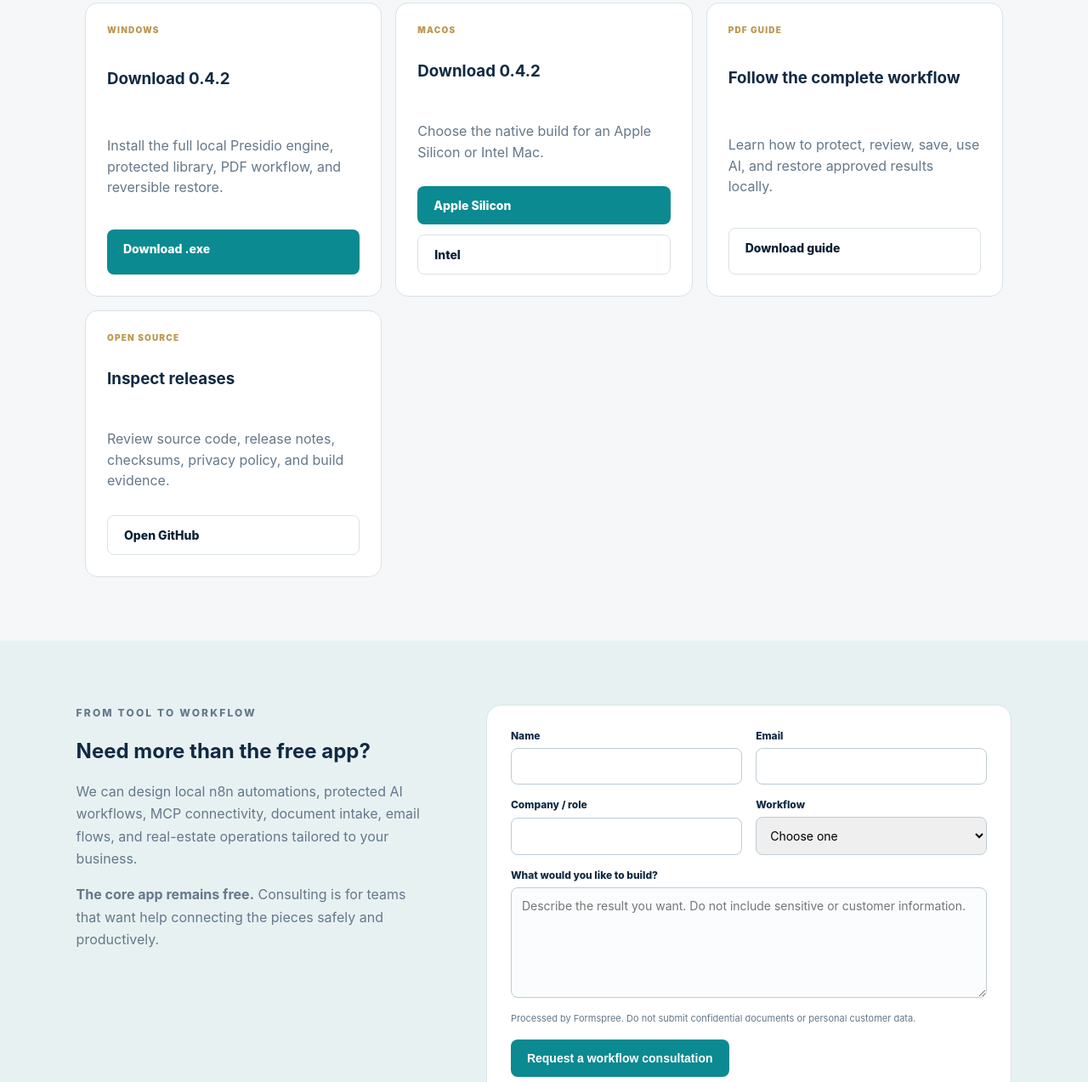
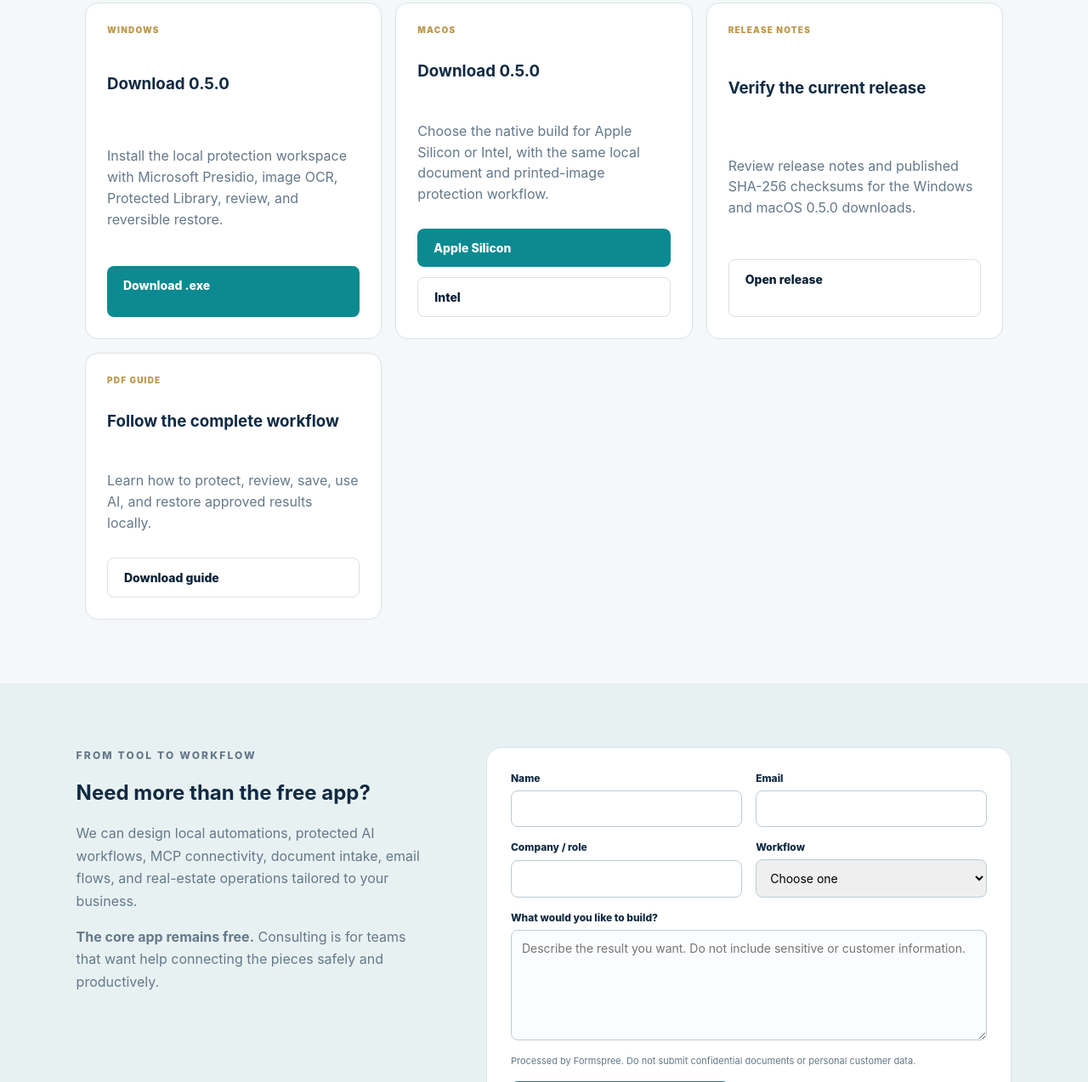
Before and after one commit to patpet21/ai-pm-lab-privacy-gate, a plain HTML site: page web-demo/thank-you.html in a window 1280 px wide. Shown: the part 793-2066 px from the top of the page at 85% size. Drawn offline with Linux system fonts and the light colour scheme.

Commit message:
Update thank-you downloads for PrivacyGate 0.5.0

```diff
--- a/web-demo/thank-you.html
+++ b/web-demo/thank-you.html
@@ -17,16 +17,16 @@
   <main>
     <section class="thanks-hero"><img src="assets/privacy-gate-icon.png" alt=""><p class="eyebrow">YOU'RE ON THE LIST</p><h1>Thank you.</h1><p>We’ll send useful Privacy Gate release news and workflow ideas—not customer data, noise, or daily sales emails.</p><div class="thanks-actions"><a class="button primary" href="index.html">Return to home</a><a class="button secondary" href="index.html#download">Download Privacy Gate</a></div></section>
     <section class="resource-section"><p class="eyebrow">KEEP MOVING</p><h2>Your Privacy Gate resources</h2><div class="resource-grid">
-      <article><span class="platform-status">WINDOWS</span><h3>Download 0.4.2</h3><p>Install the full local Presidio engine, protected library, PDF workflow, and reversible restore.</p><a class="button primary" href="https://github.com/patpet21/ai-pm-lab-privacy-gate-downloads/releases/download/v0.4.2/AI_PM_LAB_Privacy_Gate_Setup_0.4.2.exe">Download .exe</a></article>
-      <article><span class="platform-status">MACOS</span><h3>Download 0.4.2</h3><p>Choose the native build for an Apple Silicon or Intel Mac.</p><a class="button primary" href="https://github.com/patpet21/ai-pm-lab-privacy-gate-downloads/releases/download/v0.4.2/AI_PM_LAB_Privacy_Gate_0.4.2_Apple-Silicon.dmg">Apple Silicon</a> <a class="button secondary" href="https://github.com/patpet21/ai-pm-lab-privacy-gate-downloads/releases/download/v0.4.2/AI_PM_LAB_Privacy_Gate_0.4.2_Intel.dmg">Intel</a></article>
+      <article><span class="platform-status">WINDOWS</span><h3>Download 0.5.0</h3><p>Install the local protection workspace with Microsoft Presidio, image OCR, Protected Library, review, and reversible restore.</p><a class="button primary" href="https://github.com/patpet21/ai-pm-lab-privacy-gate-downloads/releases/download/v0.5.0/AI_PM_LAB_Privacy_Gate_Setup_0.5.0.exe">Download .exe</a></article>
+      <article><span class="platform-status">MACOS</span><h3>Download 0.5.0</h3><p>Choose the native build for Apple Silicon or Intel, with the same local document and printed-image protection workflow.</p><a class="button primary" href="https://github.com/patpet21/ai-pm-lab-privacy-gate-downloads/releases/download/v0.5.0/AI_PM_LAB_Privacy_Gate_0.5.0_Apple-Silicon.dmg">Apple Silicon</a> <a class="button secondary" href="https://github.com/patpet21/ai-pm-lab-privacy-gate-downloads/releases/download/v0.5.0/AI_PM_LAB_Privacy_Gate_0.5.0_Intel.dmg">Intel</a></article>
+      <article><span class="platform-status">RELEASE NOTES</span><h3>Verify the current release</h3><p>Review release notes and published SHA-256 checksums for the Windows and macOS 0.5.0 downloads.</p><a class="button secondary" href="https://github.com/patpet21/ai-pm-lab-privacy-gate-downloads/releases/tag/v0.5.0" target="_blank" rel="noopener noreferrer">Open release</a></article>
       <article><span class="platform-status">PDF GUIDE</span><h3>Follow the complete workflow</h3><p>Learn how to protect, review, save, use AI, and restore approved results locally.</p><a class="button secondary" href="https://drive.google.com/uc?export=download&amp;id=1ncGskJP2y1WKu7D0BIp1qXXeYp2SzE-c">Download guide</a></article>
-      <article><span class="platform-status">OPEN SOURCE</span><h3>Inspect releases</h3><p>Review source code, release notes, checksums, privacy policy, and build evidence.</p><a class="button secondary" href="https://github.com/patpet21/ai-pm-lab-privacy-gate" target="_blank" rel="noopener noreferrer">Open GitHub</a></article>
     </div></section>
-    <section class="consult-section" id="consult"><div><p class="eyebrow">FROM TOOL TO WORKFLOW</p><h2>Need more than the free app?</h2><p>We can design local n8n automations, protected AI workflows, MCP connectivity, document intake, email flows, and real-estate operations tailored to your business.</p><p><strong>The core app remains free.</strong> Consulting is for teams that want help connecting the pieces safely and productively.</p></div>
+    <section class="consult-section" id="consult"><div><p class="eyebrow">FROM TOOL TO WORKFLOW</p><h2>Need more than the free app?</h2><p>We can design local automations, protected AI workflows, MCP connectivity, document intake, email flows, and real-estate operations tailored to your business.</p><p><strong>The core app remains free.</strong> Consulting is for teams that want help connecting the pieces safely and productively.</p></div>
       <form class="consult-form" id="thankyou-contact-form" action="https://formspree.io/f/mkodolrn" method="POST">
         <input type="hidden" name="_subject" value="Privacy Gate workflow consultation request"><input type="hidden" name="form_type" value="consultation"><input type="hidden" name="source" value="Privacy Gate thank-you page">
         <label>Name<input type="text" name="name" autocomplete="name" required></label><label>Email<input type="email" name="email" autocomplete="email" required></label>
-        <label>Company / role<input type="text" name="company_role" autocomplete="organization"></label><label>Workflow<select name="interest" required><option value="" selected disabled>Choose one</option><option>Local automation / n8n</option><option>ChatGPT / Claude MCP</option><option>Document or email workflow</option><option>Custom real-estate operations</option><option>Other consultation</option></select></label>
+        <label>Company / role<input type="text" name="company_role" autocomplete="organization"></label><label>Workflow<select name="interest" required><option value="" selected disabled>Choose one</option><option>Local automation</option><option>ChatGPT / Claude MCP</option><option>Document or email workflow</option><option>Custom real-estate operations</option><option>Other consultation</option></select></label>
         <label class="wide">What would you like to build?<textarea name="message" required placeholder="Describe the result you want. Do not include sensitive or customer information."></textarea></label>
         <label class="honeypot" aria-hidden="true">Leave empty<input type="text" name="_gotcha" tabindex="-1" autocomplete="off"></label><p class="form-privacy wide">Processed by Formspree. Do not submit confidential documents or personal customer data.</p><div class="wide form-submit"><button class="button primary" type="submit">Request a workflow consultation</button><p id="thankyou-form-status" class="form-status" role="status" aria-live="polite"></p></div>
       </form>
```
